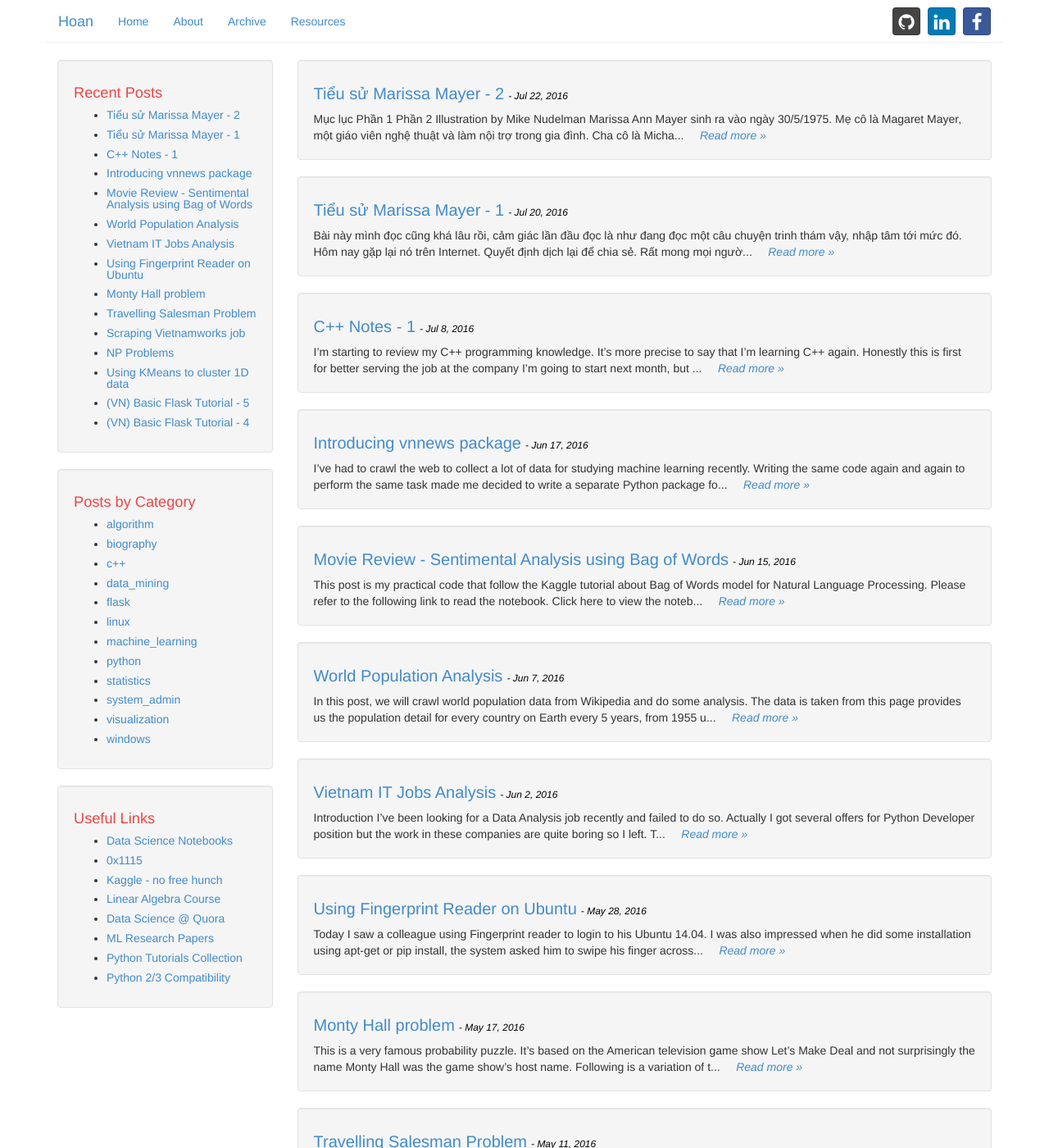
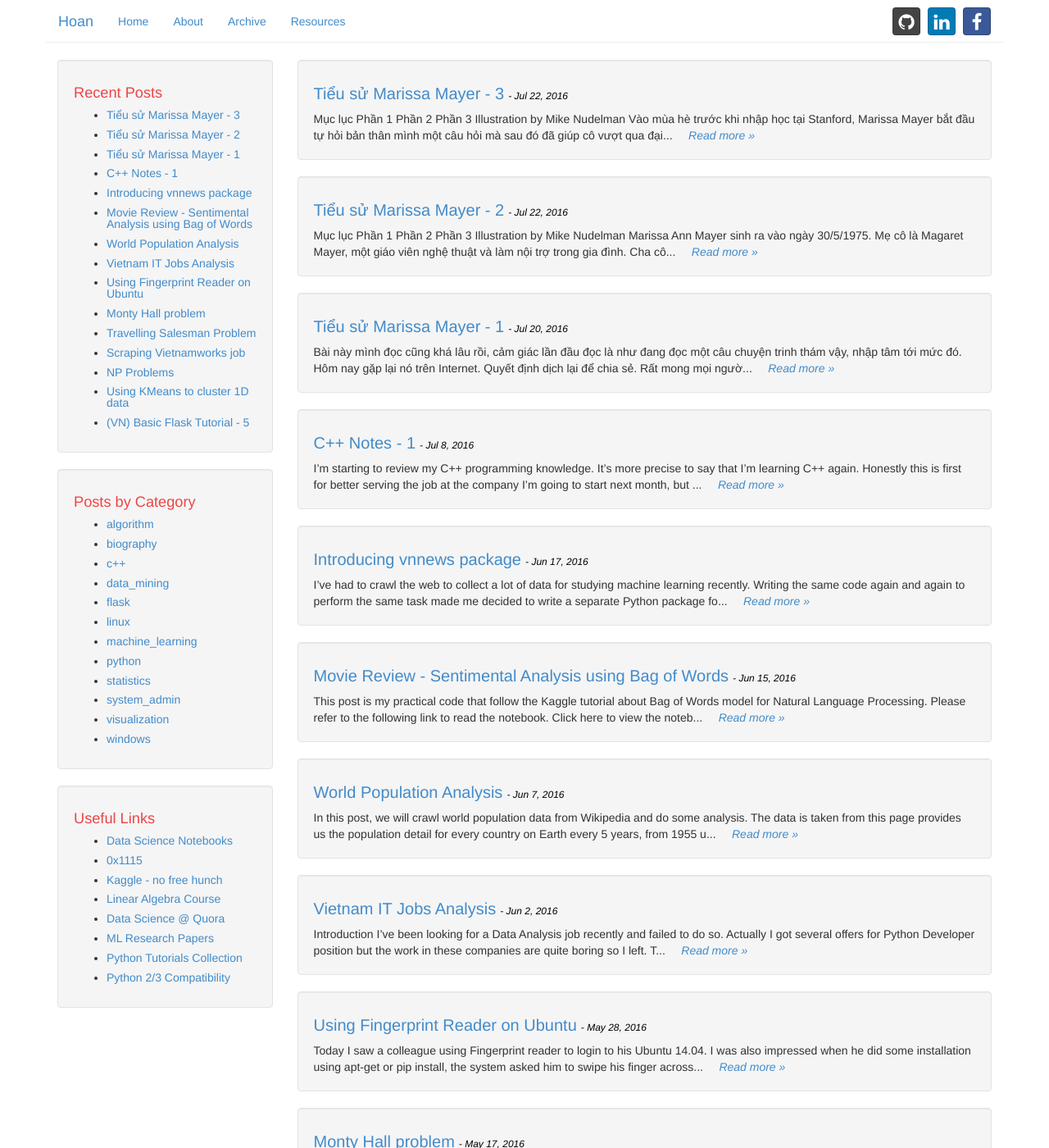
Before and after one commit to hoanvu/hoanvu.github.io, a Jekyll site: the page built from index.html, in a window 1280 px wide and 1400 px high. Shown: the whole window at 82% size. Built offline with Jekyll 4.4.1, drawn with Linux system fonts in a browser that asks for light colours; the list of posts is cut into pages by our own code; some of the changed lines change nothing that is shown; some of the changed text lies outside the part shown.

Commit message:
add post tieu su marissa mayer 3

```diff
--- a/_posts/2016-07-20-vn-tieu-su-marissa-mayer.md
+++ b/_posts/2016-07-20-vn-tieu-su-marissa-mayer.md
@@ -12,12 +12,13 @@ Bài viết bắt đầu bằng sự kiện năm 2012, khi Hội đồng quản
 
 Các bạn có thể đọc bản gốc ở đây: http://www.businessinsider.com/marissa-mayer-biography-2013-8
 
-<hr>
+<br>
 
 #### Mục lục
 
 - **Phần 1**
-- [Phần 2](http://127.0.0.1:4000/2016/07/tieu-su-marissa-mayer-2)
+- [Phần 2](http://hoanvu.github.io/2016/07/vn-tieu-su-marissa-mayer-2)
+- [Phần 3](http://hoanvu.github.io/2016/07/vn-tieu-su-marissa-mayer-3)
 
 <hr>
 
--- a/_posts/2016-07-22-tieu-su-marissa-mayer-2.md
+++ b/_posts/2016-07-22-tieu-su-marissa-mayer-2.md
@@ -10,6 +10,7 @@ tags: marissa_mayer biography
 
 - [Phần 1](http://hoanvu.github.io/2016/07/vn-tieu-su-marissa-mayer)
 - **Phần 2**
+- [Phần 3](http://hoanvu.github.io/2016/07/vn-tieu-su-marissa-mayer-3)
 
 <hr>
 
--- /dev/null
+++ b/_posts/2016-07-23-tieu-su-marissa-mayer-3.md
@@ -0,0 +1,187 @@
+---
+layout: post
+title: "Tiểu sử Marissa Mayer - 3"
+date: 2016-07-22 10:00:10 +0700
+categories: biography
+tags: marissa_mayer biography
+---
+
+#### Mục lục
+
+- [Phần 1](http://hoanvu.github.io/2016/07/tieu-su-marissa-mayer)
+- [Phần 2](http://hoanvu.github.io/2016/07/tieu-su-marissa-mayer-2)
+- **Phần 3**
+
+<hr>
+
+![marissa mayer 3](http://static4.businessinsider.com/image/52141f1eeab8eaf053000010-800-200/stanford_01.jpg)
+<center>Illustration by Mike Nudelman</center>
+
+<br>
+
+Vào mùa hè trước khi nhập học tại Stanford, Marissa Mayer bắt đầu tự hỏi bản thân mình một câu hỏi mà sau đó đã giúp cô vượt qua đại học cũng như chinh phục các chướng ngại vật trong suốt cuộc đời mình sau naỳ.
+
+**Zune sẽ tư duy như thế nào?**
+
+Mùa hè đó, Mayer tham dự Trại hè cho các bạn trẻ thích Khoa học tại West Virginia. Đây thực sự là thiên đường cho những con mọt sách. Bạn thử tưởng tượng những phòng nghiên cứu khoa học trong những căn lều làm bằng gỗ và được che phủ bởi bóng mát của những hàng cây. Lần đó Mayer rất thích một thí nghiệm mà họ pha trộn nước với bột ngô khiến cho các vật trơn dường như có thể chống lại được trọng lực.
+
+Vào một ngày nọ của buổi cắm trại, một nghiên cứu sinh sau tiến sĩ tên là Zune Nguyen đến và có một buổi nói chuyện với các bạn trẻ tham dự hội trại dưới vai trò là giảng viên khách mời. Cậu ta làm choáng váng tất cả những học sinh xuất sắc ở đó khi thử sức họ bằng những câu đố mẹo. Nhiều ngày sau đó, mọi người vẫn không thể ngừng bàn tán về buổi nói chuyện tuyệt vời ấy.
+
+Cuối cùng, một người cố vấn của Mayer phải đứng ra để giải thích.
+
+“Các em đều đi sai hướng rồi,” người đó nói với Mayer và những bạn khác. “Vấn đề không phải ở việc Zune biết những gì, mà là cậu ấy tư duy như thế nào.”
+
+**Người cố vấn nói thêm rằng điều làm cho Zune trở thành một người tuyệt vời không phải là ở tầm hiểu biết của cậu ấy, mà là ở cách cậu ấy tiếp cận với các vấn đề trong cuộc sống, cách mà cậu ấy nghĩ về các vấn đề gặp phải. Người cố vấn nhấn mạnh thêm rằng điều ấn tượng ở Nguyen là cho dù có đặt cậu ấy vào bất kì một hoàn cảnh nào và đưa cho cậu ta bất kì một vấn đề mới toanh nào đó, chỉ trong thời gian vài phút cậu ấy sẽ có thể đặt ra những câu hỏi mang tính trọng tâm và nhận biết được cốt lõi vấn đề nằm ở đâu.**
+
+**Từ lúc đó trở đi, câu nói: “Không phải là việc Zune biết những gì, mà là ở việc cậu ấy tư duy như thế nào” được khắc sâu trong tâm trí của Mayer và trở thành kim chỉ nan của cô ấy.**
+
+Vào mùa thu, Mayer bắt đầu gia nhập Stanford và tham dự vào các lớp dự bị y học. Cô ấy lên kế hoạch để trở thành một bác sĩ. Nhưng chỉ sau năm học đầu tiên, cô ấy đã ngán nó tới tận cổ.
+
+“Tôi phải làm việc với một đống thẻ ghi nhớ”, cô ấy nói. “Mấy thứ đó quá dễ đối với tôi, vấn đề là cứ phải nhớ nhiều giống như học gạo ấy.”
+
+**Cô nói cô muốn tìm một chuyên ngành nào đó mà “thực sự khiến tôi phải động não” - mà phải luyện cho cô ấy khả năng “tư duy phê bình và trở thành một người rất giỏi trong việc giải quyết các vấn đề.” Cô ấy cũng muốn “học cách biết được suy nghĩ của người khác, họ tư duy như thế nào và muốn thể hiện bản thân mình ra sao.”**
+
+**“Câu nói 'Không phải là việc Zune biết những gì, mà là ở việc cậu ấy tư duy như thế nào' cứ lặp đi lặp lại trong đầu tôi mãi.”**
+
+Mayer bắt đầu tìm kiếm câu trả lời cho câu hỏi trong đầu mình bằng cách đi tìm một khoá học giúp cho mình tư duy tốt hơn - và môn học Nhập môn Khoa học máy tính CS105 là lời giải đáp cho cô ấy.
+
+Mayer sau đó bị đắm chìm trong các thử thách lập trình của lớp học - đi tìm một vấn đề và động não để giải quyết nó.
+
+Trong kì học đó, cô ấy tham dự một cuộc thi thiết kế của lớp để lấy thêm tín chỉ. Sử dụng khả năng của bộ não đã giúp cô có một vũ đạo tuyệt vời khi còn làm hoạt náo viên, Mayer thiết kế một màn hình chờ máy tính với pháo hoa bắn lên tuyệt đẹp. Mayer về nhì trong lớp học có 300 sinh viên.
+
+Thiết kế của cô ấy tốt tới mức giáo sư của môn học CS105 năm đó là Eric Roberts đã sử dụng nó để làm bài tập về nhà cho sinh viên của những năm học tiếp theo.
+
+Roberts ấn tượng với hình ảnh pháo hoa của Mayer tới mức ông ấy đã mời Mayer và các sinh viên đứng đầu trong lớp về nhà mình dùng bữa tối. Vị giáo sư này sau đó trở thành người hướng dẫn của cô ấy, và thêm một lần nữa, Mayer lại có một mối liên hệ sâu sắc với giáo viên của mình.
+
+**Mayer cuối cùng cũng tìm ra chuyên ngành của mình.**
+
+<br>
+
+![Giáo sư khoa học máy tính Eric Roberts tại Stanford nói Mayer là một giảng viên tuyệt vời.](http://static1.businessinsider.com/image/5213be046bb3f73c1b000009-715-479/stanford%20professor%20eric%20roberts.jpg)
+<center>Giáo sư khoa học máy tính Eric Roberts tại Stanford nói Mayer là một giảng viên tuyệt vời.</center>
+
+<br>
+
+Cô lựa chọn theo học một chuyên ngành gọi là Symbolic System (ND: một chuyên ngành rất nổi tiếng của Stanford) - một tập hợp những môn học đã tạo ra cái đầu tuyệt vời giống như Zune Nguyen: ngôn ngữ học, triết học, tâm lí học nhận thức, và khoa học máy tính.
+
+Có rất nhiều người từng học chuyên ngành Symbolic System tại Stanford sau đó rất thành công ở Silicon Valley. Ngoài Mayer còn có những cựu học sinh khác từ trường này như đồng sáng lập của LinkedIn Reid Hoffman; nguyên Phó chủ tịch cấp cao của iOS Software tại Apple, Scott Forstall; và đồng sáng lập của Instagram Mike Krieger.
+
+Khả năng lãnh đạo và chỉ dẫn của một nhà sư phạm trong người Mayer tăng lên một cách rõ rệt khi cô hoàn thành môn triết học Philosophy 160A, môn học này lúc đó được coi là “môn học để loại bỏ các học sinh yếu” của chuyên ngành Symbolic System. (ND: những môn này gọi là các môn weed-out, thường là những môn rất khó)
+
+Trong môn triết học Philosoly 160A, các học sinh được chia ra thành các nhóm có số lượng trên dưới 6 người, và mỗi nhóm sẽ được đưa một số bài tập để giải quyết. Nhóm của Mayer - giống với tất cả các nhóm khác - thường sẽ chỉ có thể hoàn thành các bài tập này một ngày trước hạn cuối cùng.
+
+Vì vậy mà kì học đó ở Stanford, nhóm của Mayer toàn là cú đêm.
+
+Mayer lúc đó ở cùng nhóm với Josh Elman, hiện tại là một nhà đầu tư mạo hiểm. Nhớ lại những ngày đó, Elman kể lại **“đó là thời kì mà ai cũng chỉ muốn đập đầu vào tường.”**
+
+Anh ấy tả lại, “Mayer lúc đó thì lúc nào cũng 'Nào, trở lại làm việc thôi mọi người, cùng hoàn thành nó nào'. Cô ấy luôn tập trung vào việc cùng chúng tôi tìm ra câu trả lời càng nhanh càng tốt.”
+
+**“Tôi luôn nghĩ rằng cô ấy là người thông minh nhất - và nghiêm túc nhất. Bạn luôn thấy hai điểm đó ở Mayer. Rất thông minh. Rất nghiêm túc.”**
+
+Việc tương tác trong nhóm cũng là một kiểu hình mẫu của Mayer. Thường thường thì cô ấy luôn chỉ huy mọi người - tổ chức và theo dõi các công việc của nhóm – nhưng ngoài những lúc đó thì lại có phần ngại ngùng và hơi ẩn dật.
+
+**Trong những năm tháng tiếp theo, chính sự đối lập trong tính cách này - Mayer sẵn sàng tỏ ra uy quyền và đòi hỏi theo cách mà một giáo viên muốn, nhưng lại đan xen sự ngại ngùng và miễn cưỡng mang tính cá nhân - sẽ khiến cho cô ấy gặp rất nhiều trở ngại.**
+
+**Một bạn học cùng khóa với Mayer ở Stanford nói rằng tính ngại ngùng của Mayer “giống như một kiểu bảo thủ vậy.”**
+
+“Cô ấy sẽ hoàn thành công việc của mình và sau đó đi luôn. Trong khi những thành viên khác ở lại nói chuyện và ăn pizza, cô ấy ra khỏi đó vì đơn giản là đã hoàn thành xong công việc.”
+
+Qủa vậy, Mayer dường như không có nhiều mối quan hệ xã hội trong trường đại học.
+
+**Một người bạn ở cùng phòng kí túc xá với cô ấy nói rằng Mayer luôn luôn “đi thẳng vào công việc” và “không khoái giao lưu mấy.”**
+
+**“Cô ấy không phải người hay đi giao du và tạo các mối quan hệ trong khu kí túc xá. Dường như cô ấy luôn làm những điều nào đó quan trọng hơn là chit chat linh tinh với bạn bè.”**
+
+Lời giải thích đơn giản nhất cho thái độ của Mayer khi còn học ở Stanford, và cô ấy cũng đã nhắc đi nhắc lại nhiều lần, là “ngại ngùng đến mức kì cục.”
+
+Những năm học cuối ở Stanford, Mayer tham gia vào các nhóm với ít tương tác bên ngoài hơn, tạo cho cô ấy cảm giác dễ chịu và thân thiện hơn. Và với tư cách là một sinh viên lớp trên của chuyên ngành Symbolic System, cô ấy được chọn vào dạy các lớp dưới.
+
+**Và cô ấy làm mọi thứ tự nhiên như đã được sinh ra để dạy học vậy.**
+
+Giáo sư chuyên ngành Khoa học máy tính Eric Roberts, lúc này vẫn là người cố vấn cho Mayer, cũng chỉ dạy cho cô ấy về sư phạm. **Ông ấy nói rằng Mayer “giỏi một cách không bình thường” và “cực kì hiệu quả.”**
+
+Sau khi Mayer dạy một khóa vào mùa xuân, Roberts làm một cuộc khảo sát ý kiến của các sinh viên. Kết quả thật đáng ngạc nhiên: các sinh viên rất yêu mến cô ấy - mặc dù có đôi lúc cô ấy “nói nhanh không đỡ được.”
+
+<br>
+
+[![Xem Marissa Mayer đứng lớp tại Stanford](http://127.0.0.1:4000/images/posts/marissa_mayer_3/marissa_mayer.png)](https://www.youtube.com/watch?v=soYKFWqVVzg){:target="_blank"}
+<center>Click để xem Marissa Mayer đứng lớp tại Stanford</center>
+
+<br>
+
+Roberts sau đó gợi ý Mayer để cô ấy ở lại Stanford và dạy thêm một khóa vào mùa hè. Cô ấy đồng ý mà không hề do dự.
+
+**“Cô ấy yêu việc dạy học”**, Roberts nói.
+
+Tất nhiên rồi. Các sinh viên ở Stanford khi còn là bạn học với Mayer thì nói rằng cô ấy “rụt rè đến mức bảo thủ”, nhưng lại thay đổi quan điểm 180 độ khi cô ấy trở thành một giảng viên.
+
+Mayer luôn vượt trội ở những năm cuối của đại học tại Stanford. Sau khi lấy được bằng cử nhân, cô ấy quyết định ở lại trường để hoàn thành bậc thạc sĩ, với chuyên ngành về Trí tuệ nhân tạo.
+
+Khi khóa học thạc sĩ sắp kết thúc cũng là lúc những tin đồn về khả năng giảng dạy tuyệt vời của Mayer được nhiều người biết đến.
+
+**Và rồi cô ấy sẽ sớm phải đưa ra chọn lựa.**
+
+**Cô ấy nên trở thành một giảng viên, và bắt đầu làm việc toàn thời gian với công việc mà dường như cô được sinh ra để làm.**
+
+**Hoặc cô sẽ thử thách khả năng của bản thân mình trong một công ty nào đó trong ngành công nghệ.**
+
+<br>
+
+#### Chấp nhận rủi ro 2% thành công với Goolge
+
+Khi được người khác hỏi tại sao cô ấy lại gia nhập vào Google sau khi đã hoàn thành xong bậc thạc sĩ chuyên ngành Symbolic System tại Stanford, cô ấy thường kể cho họ nghe “Câu chuyện về Laura Beckman.” Đó là câu chuyện kể về con gái của giáo viên dạy piano của Mayer thời trung học, Joanne Beckman.
+
+Mayer kể: “Laura bắt đầu chơi bóng chuyền khi mới gia nhập trung học dưới dạng tập sự. Khi kết thúc thời gian tập sự, cô ấy phải đưa ra một lựa chọn khó khăn: dự bị cho đội chính hoặc được chơi chính trong đội phụ của trường.”
+
+“Hầu hết những ai khi đứng trước hai lựa chọn đó, họ đều quyết định mình sẽ tham gia vào đội phụ để được chơi bóng. Laura thì làm ngược lại, và cô ấy đã phải làm dự bị luôn cả một mùa đó.”
+
+“Nhưng sau đó điều kì diệu đã xảy ra. Ở những năm cuối trung học, cô bắt đầu được chơi ở đội chính và chẳng mấy chốc đã trở thành thành viên chính thức của đội. Còn những người đã chọn chơi chính thức cho đội phụ của trường thì phải làm dự bị suốt những năm cuối trung học của họ.”
+
+“Tôi nhớ có lần đã hỏi cô ấy: 'Tại sao cô biết điều đó mà chọn dự bị cho đội chính?'”
+
+**“Laura trả lời: 'Tôi chỉ nghĩ rằng nếu mình được chơi bóng với những người giỏi hơn mình mỗi ngày, tôi chắc chắn cũng sẽ trở nên giỏi hơn, mặc dù sẽ chẳng được chơi trong một trận đấu nào.'”**
+
+**Điểm cốt lõi rút ra từ câu chuyện của Mayer là nếu chúng ta luôn ở trong một môi trường với những người giỏi hơn và được thử thách bản thân mình, chúng ta sẽ luôn có cơ hội phát triển.**
+
+“Tôi nhận ra rằng đến với Google là mình có thể được tương tác với những người giỏi nhất.”
+
+Và đó là lí do chính yếu để Mayer đưa ra quyết định gia nhập Google của mình. Nhưng sự thật là Mayer suýt chút nữa đã để trượt mất cơ hội được gia nhập vào công ty này, nơi sẽ giúp cô một ngày nào đó trở thành một người phụ nữ quyền lực và giàu có.
+
+Vào tối muộn một ngày thứ Sáu giữa tháng Tư ở năm cuối tại Stanford, Mayer ngồi trước màn hình vi tính, ăn pasta và đọc email.
+
+Cô nhận được thư mời làm việc từ 12 công ty khác nhau, và cũng nghĩ rằng mình sẽ chả mất thêm thời gian để tìm thêm cơ hội ở một nơi nào khác.
+
+Vì thế mà lúc đó, khi tự nhiên có thêm một email từ nhà tuyển dụng bật lên trong Hộp thư đến, cô ấy đưa tay với lấy phím Delete để xóa nó luôn.
+
+Chỉ có điều là cô ấy ấn trượt.
+
+Thay vì ấn phím Delete, cô ấn vào phím Space và email được mở ra.
+
+Email có tựa đề: “Làm việc tại Google?”
+
+Mayer đọc email đó và nhớ lại một cuộc nói chuyện của mình với giáo sư Eric Roberts, người vẫn làm cố vấn cho cô nhiều năm sau khóa học Khoa học máy tính đầu tiên của mình tại Stanford. Trong khóa học mùa thu trước đó, Roberts nghe Mayer trình bày về một Hệ thống gợi ý cô ấy mới xây dựng, và vị giáo sư này khuyên Mayer nên gặp gỡ và nói chuyện với hai chàng nghiên cứu sinh Ph.D mà ông biết vì họ cũng đang xây dựng một hệ thống tương tự. Họ tên là Sergey Brin và Larray Page.
+
+<br>
+
+![Larry Page và Sergey Brin](http://static4.businessinsider.com/image/4b1d4e9b0000000000e15726-737-553/googleguys2000.jpg)
+<center>Larry Page và Sergey Brin</center>
+
+<br>
+
+Mayer nhận ra rằng Google chính là công ty khởi nghiệp của hai chàng nghiên cứu sinh này. Tin tưởng vào lời gợi ý của giáo sư Roberts, cô ấn reply vào email mà cô suýt nữa đã xóa và muốn có một cuộc phỏng vấn.
+
+Cô ấy được mời đến, và gặp mặt một kĩ sư tên là Craig Silverstein. Silverstein khiến cho Mayer ngỡ ngàng về sự thông minh của mình. Trong câu chuyện của Laura Beckman, Silverstein chính là một thành viên của đội chính.
+
+Sau buổi đó Google gửi cho cô ấy một thư mời vào làm việc. Mayer chấp nhận lời mời này một cách rất nghiêm túc.
+
+Ngoài Google thì Mayer còn dự phòng một phương án khác là công ty tư vấn McKinsey, công ty này có khách hàng là các công ty tại Thung lũng Silicon.
+
+Google là một lựa chọn mạo hiểm hơn. **Trước khi gia nhập Google lúc đó, cô đã thu thập một số dữ liệu và phân tích rằng Google chỉ có 2% để thành công.**
+
+Ngoài ra, một phần trong Mayer cảm thấy cái tên Google có phần gì đó hơi dị, và sợ sẽ khiến trở thành trò chế giễu trong gia đình mình.
+
+Nhưng cô vẫn muốn chấp nhận rủi ro.
+
+“Điều mấu chốt ở đây là,” Mayer nói, “tôi nhận ra rằng những gì mình có thể học ở Google, kể cả khi công ty có thất bại đi chăng nữa, nhiều hơn ở bất kì công ty nào khác sẽ mời tôi vào làm việc.”
+
+**Mười ba năm sau đó, Mayer đã làm việc tại Goolge.**
```
Also changed, not shown: images/posts/marissa_mayer_3/marissa_mayer.png (added).
